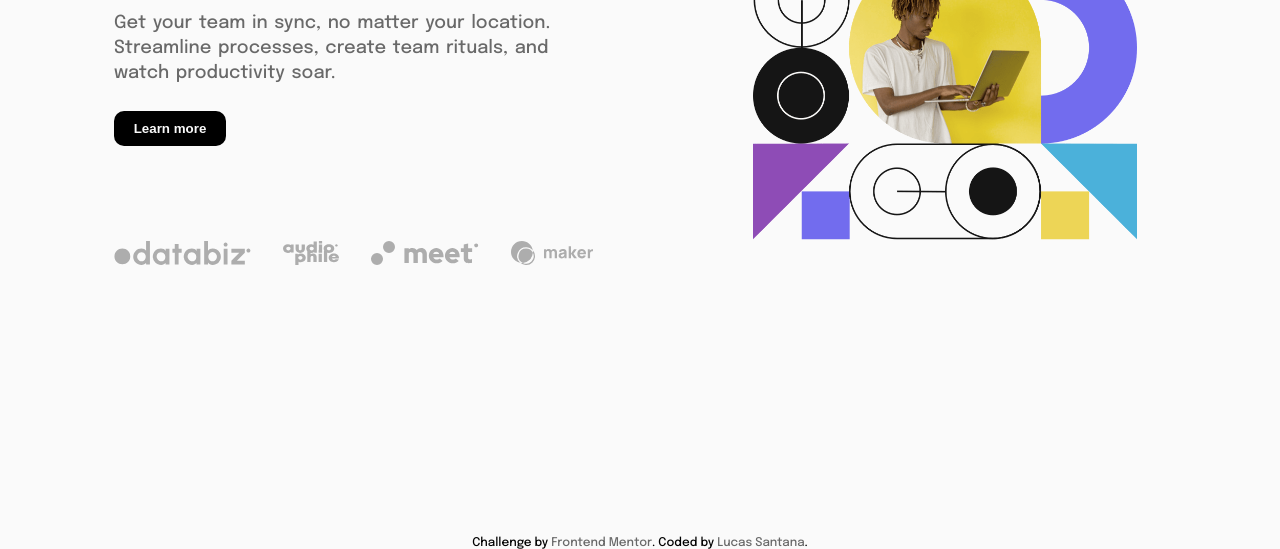
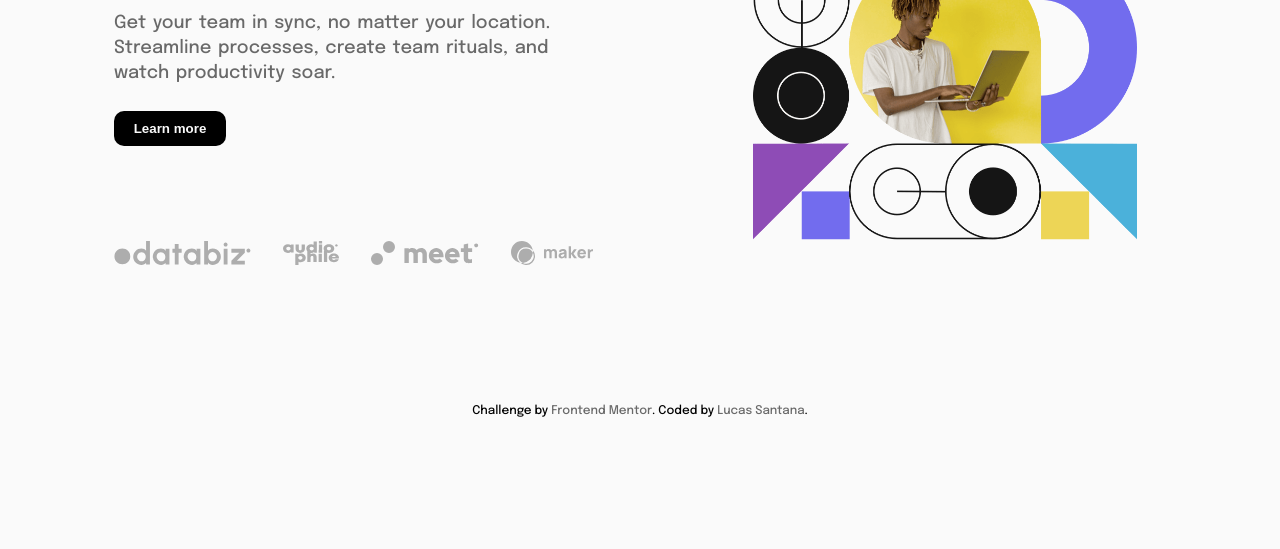
Before and after one commit to LucasSilva97/intro-section-with-dropdown-navigation-main, a plain HTML site: page index.html in a window 1280 px wide. Shown: the part 251-800 px from the top of the page. Drawn offline with Linux system fonts and the light colour scheme.

Commit message:
correcting footer position

```diff
--- a/styles/style.css
+++ b/styles/style.css
@@ -196,11 +196,11 @@ section .clients{
 .attribution{
     font-size: 12px;
     text-align: center;
-    position: absolute;
-    bottom: 0;
-    margin: auto;
+    position: relative;
+    width: 100%;
+    top: 100%;
+    margin-top: 50px;
 
-    width: 100%;
 }
 
 .attribution a {
```
